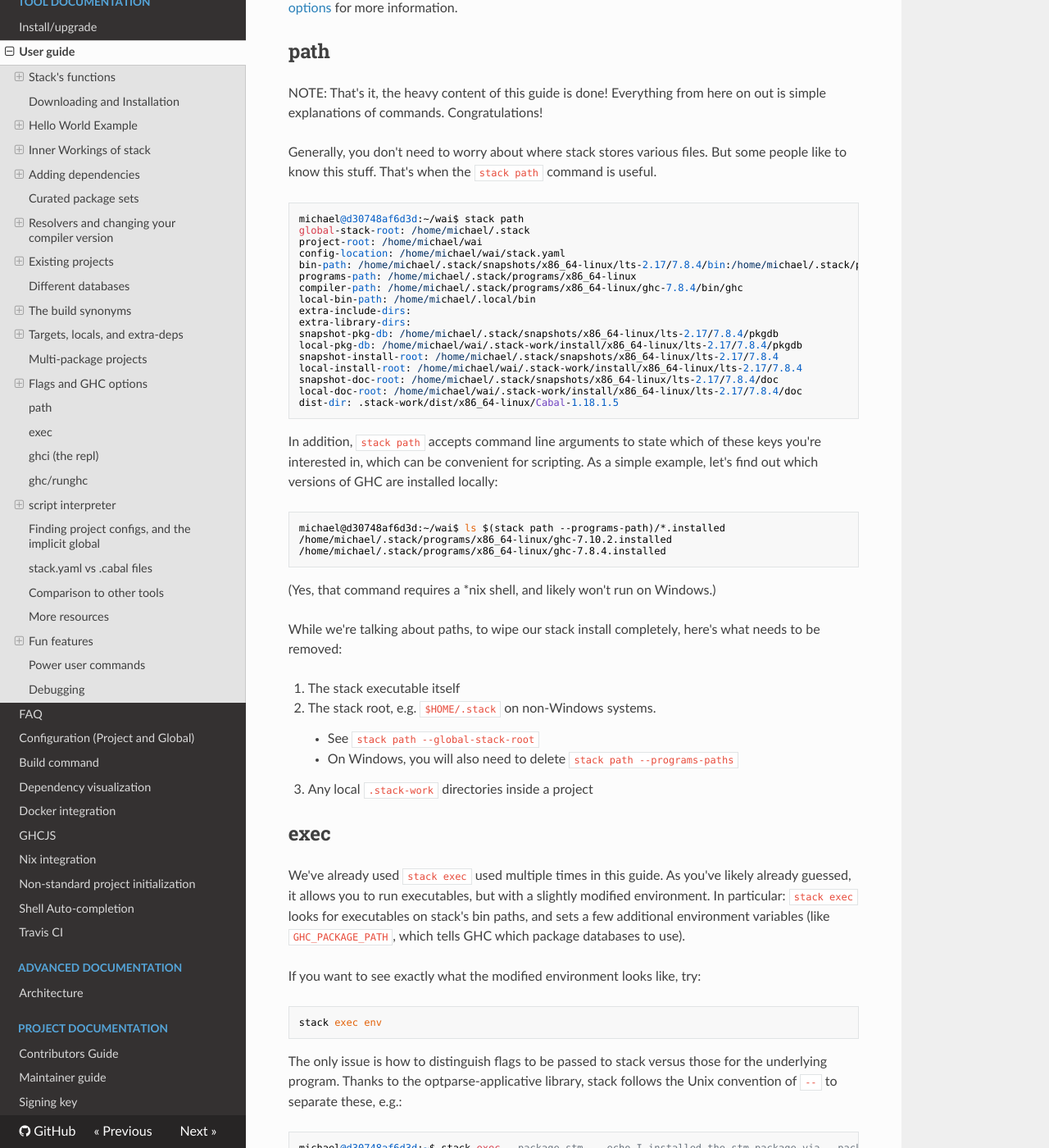
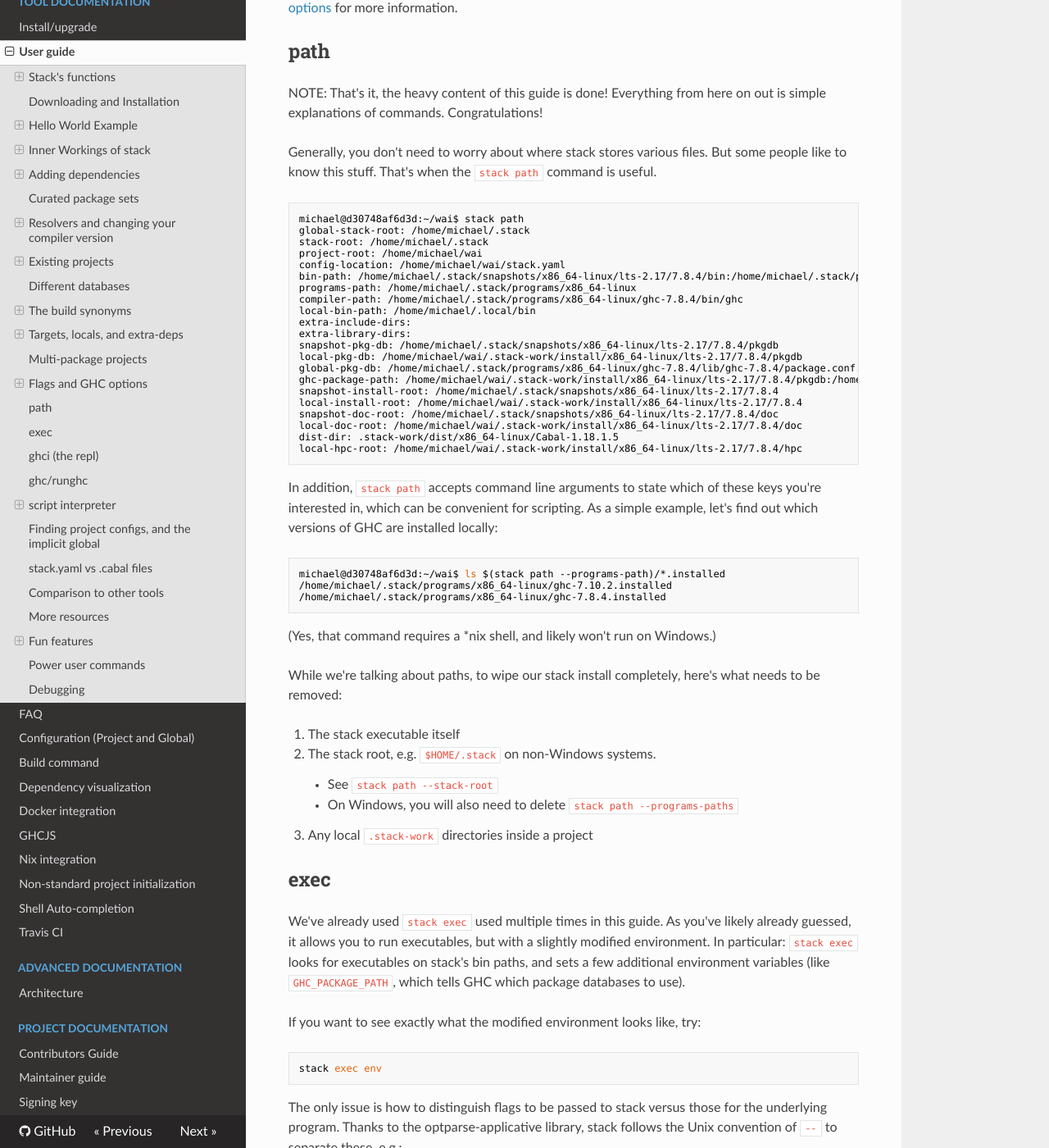
Before and after one commit to commercialhaskell/stack, an MkDocs documentation site: the page built from doc/GUIDE.md, in a window 1280 px wide and 1400 px high, scrolled down 26329 px. Shown: the whole window at 82% size. Built offline with MkDocs 1.6.1, drawn with Linux system fonts in a browser that asks for light colours; nearby versions of some CDN libraries; old or Windows-style settings are respelled for this version of MkDocs.

Commit message:
Deprecate `stack path --global-stack-root`, replace with `--stack-root`
Also update `stack path` output in doc/GUIDE.md.

````diff
--- a/doc/GUIDE.md
+++ b/doc/GUIDE.md
@@ -1470,6 +1470,7 @@
 ```
 michael@d30748af6d3d:~/wai$ stack path
 global-stack-root: /home/michael/.stack
+stack-root: /home/michael/.stack
 project-root: /home/michael/wai
 config-location: /home/michael/wai/stack.yaml
 bin-path: /home/michael/.stack/snapshots/x86_64-linux/lts-2.17/7.8.4/bin:/home/michael/.stack/programs/x86_64-linux/ghc-7.8.4/bin:/home/michael/.stack/programs/x86_64-linux/ghc-7.10.2/bin:/usr/local/sbin:/usr/local/bin:/usr/sbin:/usr/bin:/sbin:/bin
@@ -1480,11 +1481,14 @@
 extra-library-dirs:
 snapshot-pkg-db: /home/michael/.stack/snapshots/x86_64-linux/lts-2.17/7.8.4/pkgdb
 local-pkg-db: /home/michael/wai/.stack-work/install/x86_64-linux/lts-2.17/7.8.4/pkgdb
+global-pkg-db: /home/michael/.stack/programs/x86_64-linux/ghc-7.8.4/lib/ghc-7.8.4/package.conf.d
+ghc-package-path: /home/michael/wai/.stack-work/install/x86_64-linux/lts-2.17/7.8.4/pkgdb:/home/michael/.stack/snapshots/x86_64-linux/lts-2.17/7.8.4/pkgdb:/home/michael/.stack/programs/x86_64-linux/ghc-7.8.4/lib/ghc-7.8.4/package.conf.d
 snapshot-install-root: /home/michael/.stack/snapshots/x86_64-linux/lts-2.17/7.8.4
 local-install-root: /home/michael/wai/.stack-work/install/x86_64-linux/lts-2.17/7.8.4
 snapshot-doc-root: /home/michael/.stack/snapshots/x86_64-linux/lts-2.17/7.8.4/doc
 local-doc-root: /home/michael/wai/.stack-work/install/x86_64-linux/lts-2.17/7.8.4/doc
 dist-dir: .stack-work/dist/x86_64-linux/Cabal-1.18.1.5
+local-hpc-root: /home/michael/wai/.stack-work/install/x86_64-linux/lts-2.17/7.8.4/hpc
 ```
 
 In addition, `stack path` accepts command line arguments to state which of
````
Also changed, not shown: other parts of doc/GUIDE.md (+1 -1 lines), ChangeLog.md (+5 -0 lines), 1 other file.
